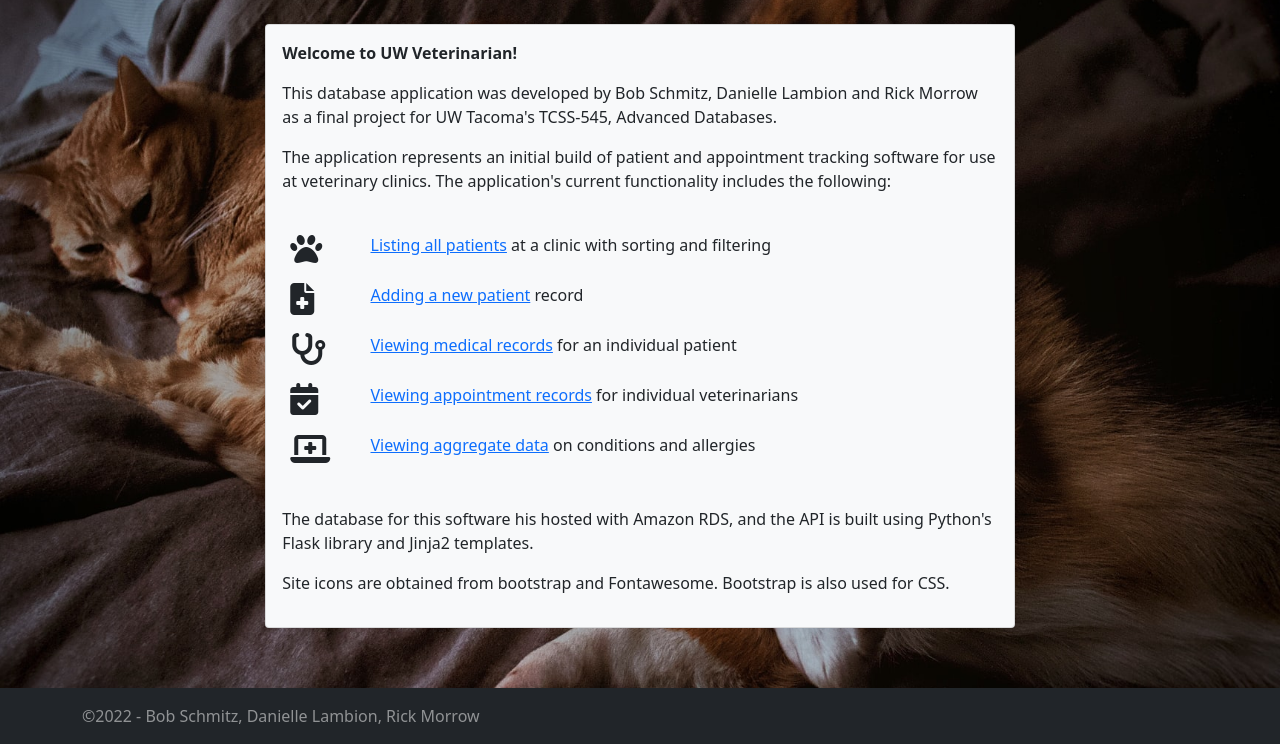
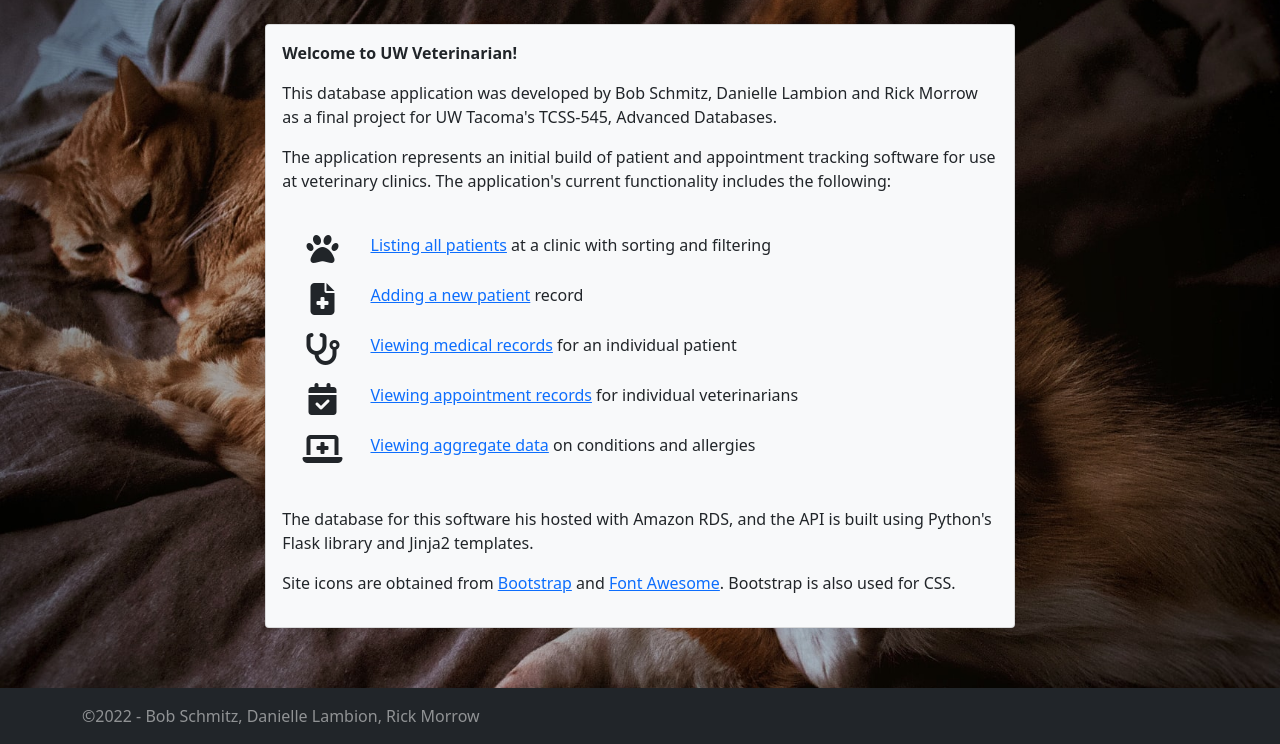
Before and after one commit to rgschmitz1/flask_vet_app, a Flask app: page / in a window 1280 px wide. Shown: the part 56-800 px from the top of the page. Run offline with Flask 2, Linux system fonts and the light colour scheme; some libraries are stand-ins or nearby versions.

Commit message:
More cosmetic updates to home template
Signed-off-by: Bob Schmitz III <14095796+rgschmitz1@users.noreply.github.com>

```diff
--- a/templates/home.html
+++ b/templates/home.html
@@ -17,23 +17,23 @@
 		<p>
 		<table class="table table-borderless">
 			<tr>
-				<td><i class="fa-solid fa-paw fa-2x"></i></td>
+				<td class="text-center"><i class="fa-solid fa-paw fa-2x"></i></td>
 				<td><a href="/patient">Listing all patients</a> at a clinic with sorting and filtering</td>
 			</tr>
 			<tr>
-				<td><i class="fa-solid fa-file-medical fa-2x"></i></td>
+				<td class="text-center"><i class="fa-solid fa-file-medical fa-2x"></i></td>
 				<td><a href="/patient">Adding a new patient</a> record</td>
 			</tr>
 			<tr>
-				<td><i class="fa-solid fa-stethoscope fa-2x"></i></td>
+				<td class="text-center"><i class="fa-solid fa-stethoscope fa-2x"></i></td>
 				<td><a href="patient/11500">Viewing medical records</a> for an individual patient</td>
 			</tr>
 			<tr>
-				<td><i class="fa-solid fa-calendar-check fa-2x"></i></td>
+				<td class="text-center"><i class="fa-solid fa-calendar-check fa-2x"></i></td>
 				<td><a href="/appointment">Viewing appointment records</a> for individual veterinarians</td>
 			</tr>
 			<tr>
-				<td><i class="fa-solid fa-laptop-medical fa-2x"></i></td>
+				<td class="text-center"><i class="fa-solid fa-laptop-medical fa-2x"></i></td>
 				<td><a href="/aggregate">Viewing aggregate data</a> on conditions and allergies</td>
 			</tr>
 		</table>
@@ -43,7 +43,7 @@
 		library and Jinja2 templates.
 		</p>
 		<p>
-		Site icons are obtained from bootstrap and Fontawesome. Bootstrap is also used for CSS.
+		Site icons are obtained from <a href="https://getbootstrap.com/">Bootstrap</a> and <a href="https://fontawesome.com/">Font Awesome</a>. Bootstrap is also used for CSS.
 		</p>
 	</div>
 </div>
```
